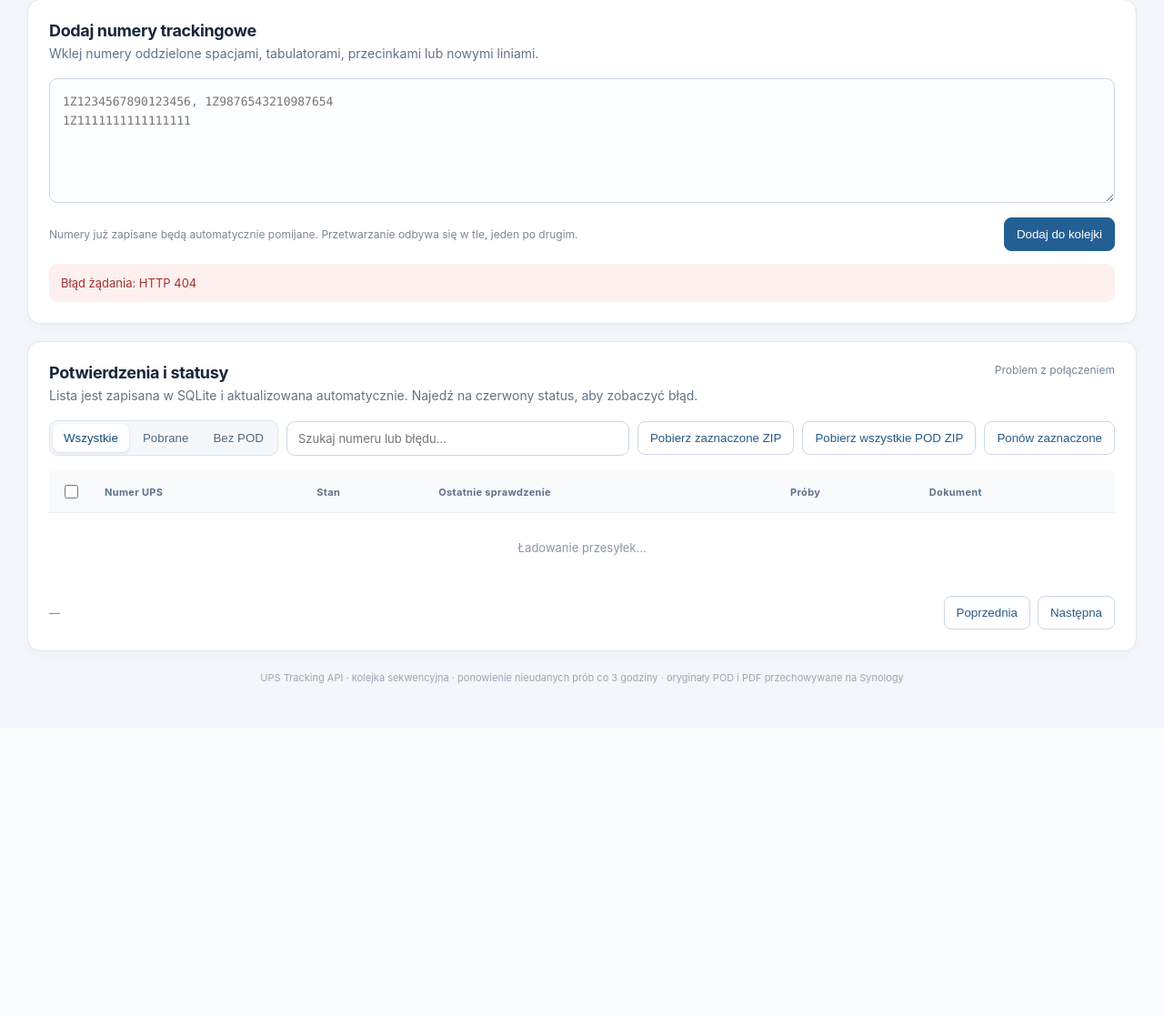
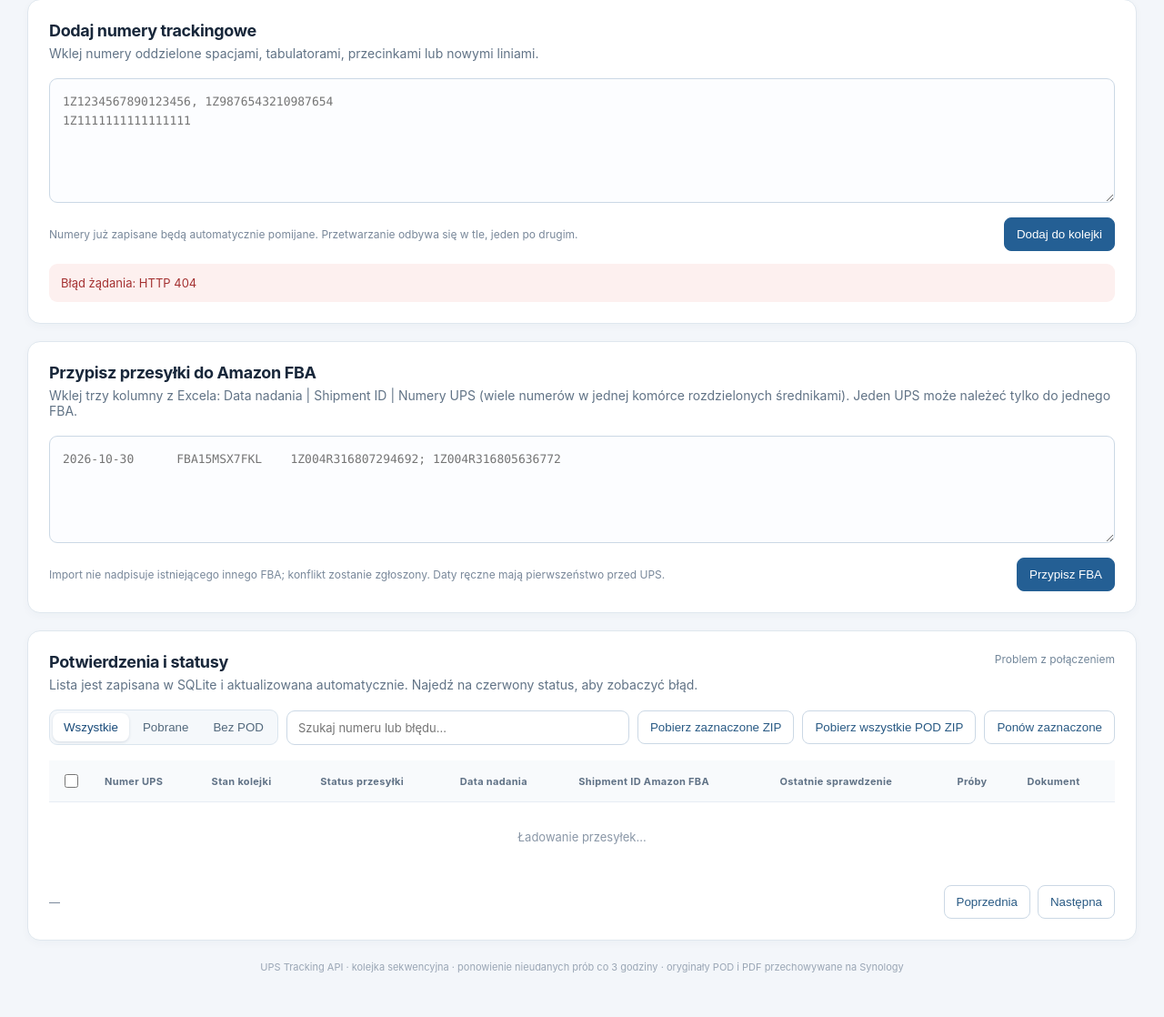
Before and after one commit to elconcept/UPS-POD, a Python web app: template web/templates/index.html in a window 1280 px wide. Shown: the part 367-1485 px from the top of the page at 91% size. Before the commit the page ends 1119 px from the top, so only its background shows below. Run offline with Jinja, Linux system fonts and the light colour scheme; the template is opened without the code that fills it, so the values that code supplies are empty.

Commit message:
ui: add FBA paste import, shipment tracking columns, compact level-filtered log controls

```diff
--- a/web/templates/index.html
+++ b/web/templates/index.html
@@ -24,8 +24,20 @@
   <nav aria-label="Zakładki"><button id="tab-shipments" type="button">Przesyłki</button>
   <button id="tab-logs" type="button">Logi</button></nav>
   <section id="logs-panel" class="panel" hidden><h2>Dziennik operacji</h2>
+  <div class="log-toolbar" role="group" aria-label="Filtr poziomu logów">
+    <button type="button" class="log-filter active" data-log-scope="all">Wszystkie</button>
+    <button type="button" class="log-filter" data-log-scope="problems">WARNING + ERROR</button>
+    <button type="button" class="log-filter" data-log-scope="INFO">INFO</button>
+    <button type="button" class="log-filter" data-log-scope="SUCCESS">SUCCESS</button>
+    <button type="button" class="log-filter" data-log-scope="WARNING">WARNING</button>
+    <button type="button" class="log-filter" data-log-scope="ERROR">ERROR</button>
+  </div>
   <p id="logs-status" role="status"></p>
-  <div class="table-wrap"><table><thead><tr><th>Czas</th><th>Wykonawca</th><th>Operacja</th>
+  <details class="tracking-fields"><summary>Pola faktycznie zaobserwowane w odpowiedziach UPS API</summary>
+    <button type="button" class="secondary" id="show-tracking-fields">Pobierz listę kluczy</button>
+    <pre id="tracking-fields-list"></pre>
+  </details>
+  <div class="table-wrap"><table><thead><tr><th>Czas</th><th>Poziom</th><th>Wykonawca</th><th>Operacja</th>
   <th>Numer UPS</th><th>HTTP</th><th>Opis</th></tr></thead><tbody id="log-rows"></tbody></table></div>
   <button id="logs-older" type="button">Starsze wpisy</button></section>
   <div id="shipments-panel">
@@ -43,6 +55,16 @@
         <button type="submit" id="add-btn">Dodaj do kolejki</button></div>
     </form>
     <div id="notice" class="notice" role="status" aria-live="polite" hidden></div>
+  </section>
+  <section class="panel intake fba-import">
+    <div class="section-head"><div><h2>Przypisz przesyłki do Amazon FBA</h2>
+      <p>Wklej trzy kolumny z Excela: Data nadania | Shipment ID | Numery UPS (wiele numerów w jednej komórce rozdzielonych średnikami). Jeden UPS może należeć tylko do jednego FBA.</p></div></div>
+    <form id="fba-form">
+      <textarea id="fba-rows" rows="3" spellcheck="false" placeholder="2026-10-30&#9;FBA15MSX7FKL&#9;1Z004R316807294692; 1Z004R316805636772"></textarea>
+      <div class="form-bar"><span>Import nie nadpisuje istniejącego innego FBA; konflikt zostanie zgłoszony. Daty ręczne mają pierwszeństwo przed UPS.</span>
+        <button type="submit" id="fba-import-btn">Przypisz FBA</button></div>
+    </form>
+    <div id="fba-notice" class="notice" role="status" hidden></div>
   </section>
   <section class="panel">
     <div class="section-head">
@@ -64,9 +86,9 @@
       <table>
         <thead><tr>
           <th><input type="checkbox" id="select-page" title="Zaznacz widoczne numery"></th>
-          <th>Numer UPS</th><th>Stan</th><th>Ostatnie sprawdzenie</th><th>Próby</th><th>Dokument</th>
+          <th>Numer UPS</th><th>Stan kolejki</th><th>Status przesyłki</th><th>Data nadania</th><th>Shipment ID Amazon FBA</th><th>Ostatnie sprawdzenie</th><th>Próby</th><th>Dokument</th>
         </tr></thead>
-        <tbody id="rows"><tr><td colspan="6" class="empty">Ładowanie przesyłek…</td></tr></tbody>
+        <tbody id="rows"><tr><td colspan="9" class="empty">Ładowanie przesyłek…</td></tr></tbody>
       </table>
     </div>
     <footer class="pagination">
```
